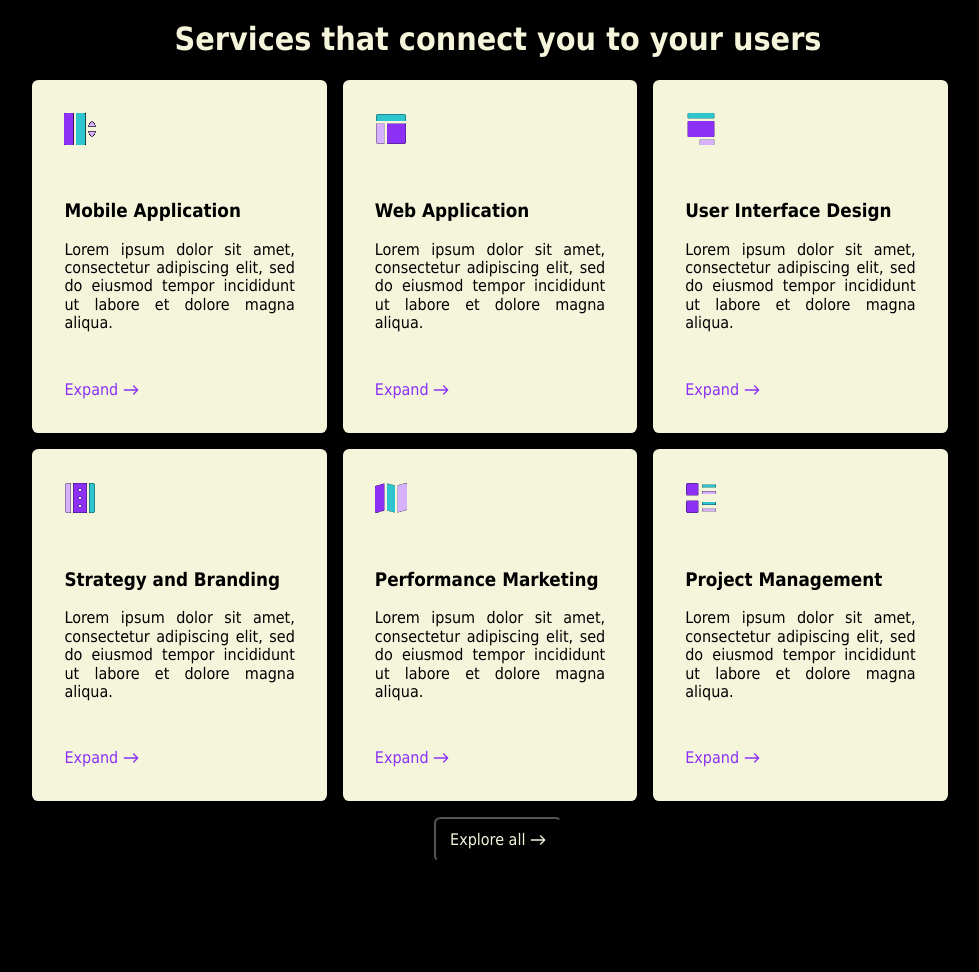
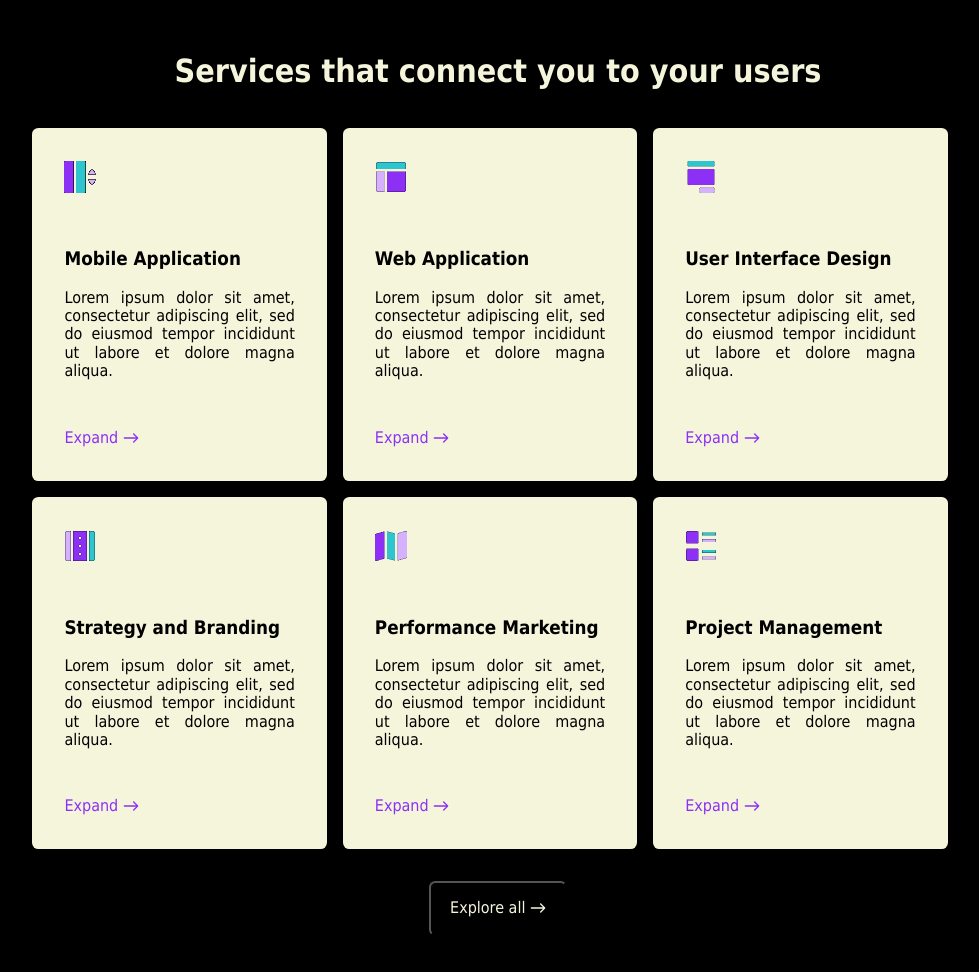
Before and after one commit to dimitryos/otus_git_lesson, a plain HTML site: page index.html in a window 1280 px wide. Shown: the whole page, without its empty margins (142-1121 px from the left). Before the commit the page ends 862 px from the top, so only its background shows below. Drawn offline with Linux system fonts and the light colour scheme.

Commit message:
Прописаны величины внутренних отступов у header, main и footer. Скорректированы размеры и отступы кнопки button.explore

```diff
--- a/css/main.css
+++ b/css/main.css
@@ -6,12 +6,18 @@ body {
 
 header {
 	text-align: center;
+	padding: 2rem 0 0.5rem 0;
 }
 
 main {
 	display: flex;
 	flex-direction: column;
 	justify-content: center;
+	padding: 0.5rem 0 0.5rem 0;
+}
+
+footer {
+	padding: 0.5rem 0 3rem 0;
 }
 
 .row {
@@ -53,6 +59,5 @@ a.expand {
 	background-color: black;
 	border-radius: 0.4em;
 	color: beige;
-	width: 8em;
-	padding: 0.7em 0;
+	padding: 1em 1.2em 1em 1.2em;
 }
```
